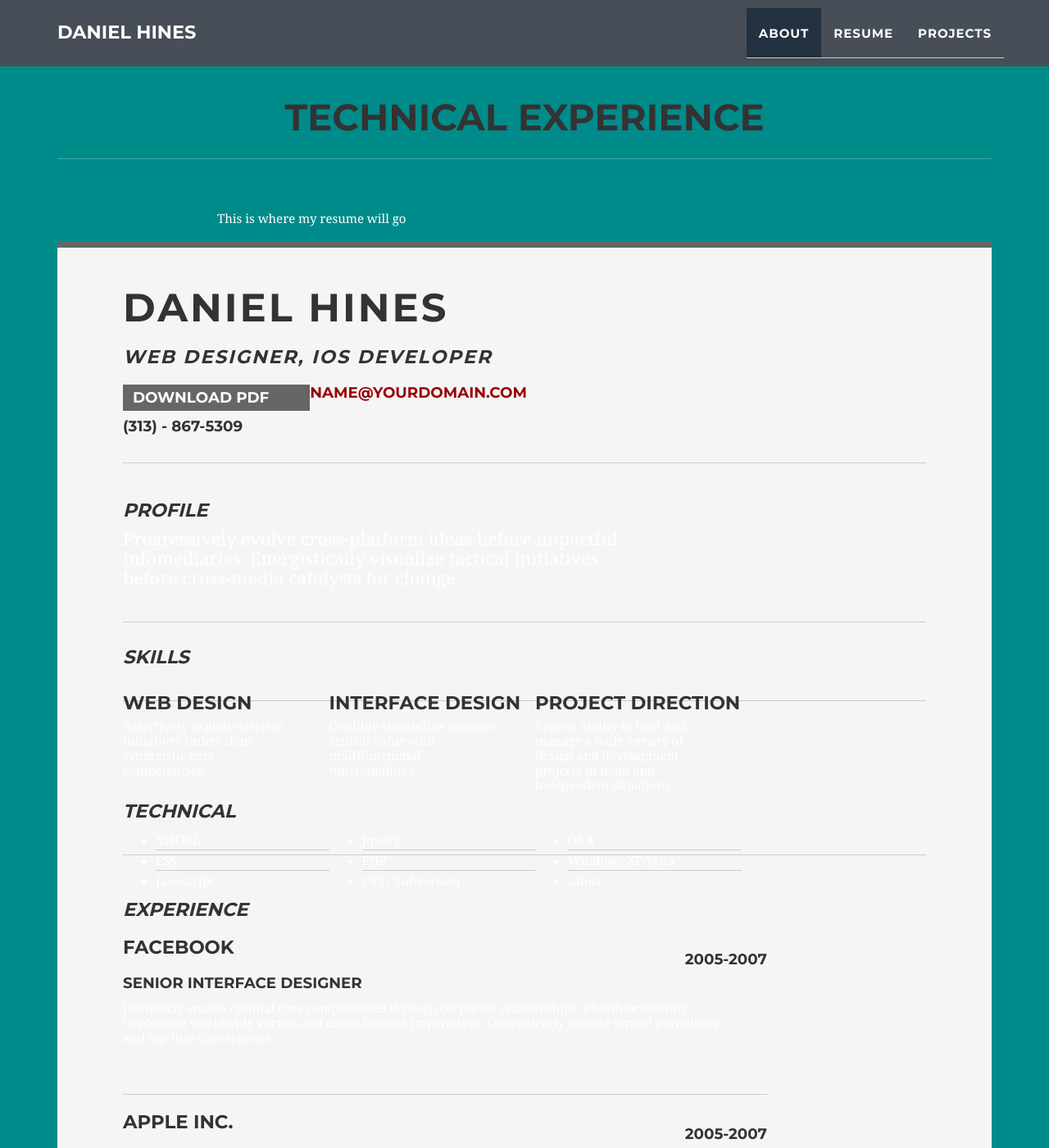
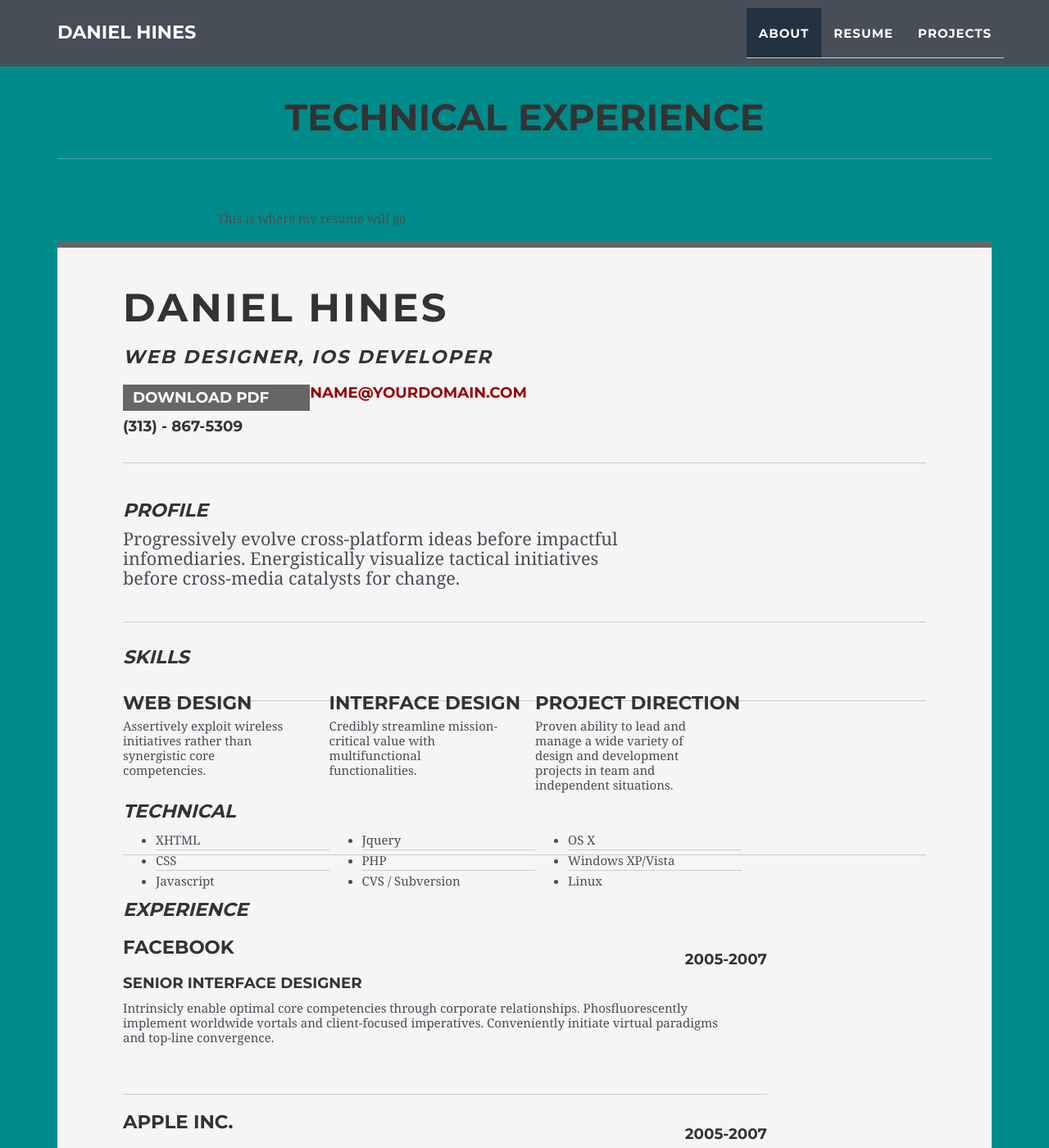
Before and after one commit to danielchines/danielchines.github.io, a Jekyll site: the page built from index.html, in a window 1280 px wide and 1400 px high, scrolled down 1395 px. Shown: the whole window at 82% size. Built offline with Jekyll 4.4.1, drawn with Linux system fonts in a browser that asks for light colours; a style sheet for code colours, icons or effects is not loaded.

Commit message:
Update main.css

```diff
--- a/_includes/css/main.css
+++ b/_includes/css/main.css
@@ -190,12 +190,12 @@ section h2.white {
 }
 
 #cv {
-    color: rgb(255,255,255);
+    color: #{{ site.color.secondary }};
     background: #{{ site.color.primary }};
 }
-/* #cv .white h2 {
+#cv .white h2 {
     border-bottom: 1px solid rgba(255,255,255,.25);
-} */
+}
 
 /* p.about-p {
 } */
```
